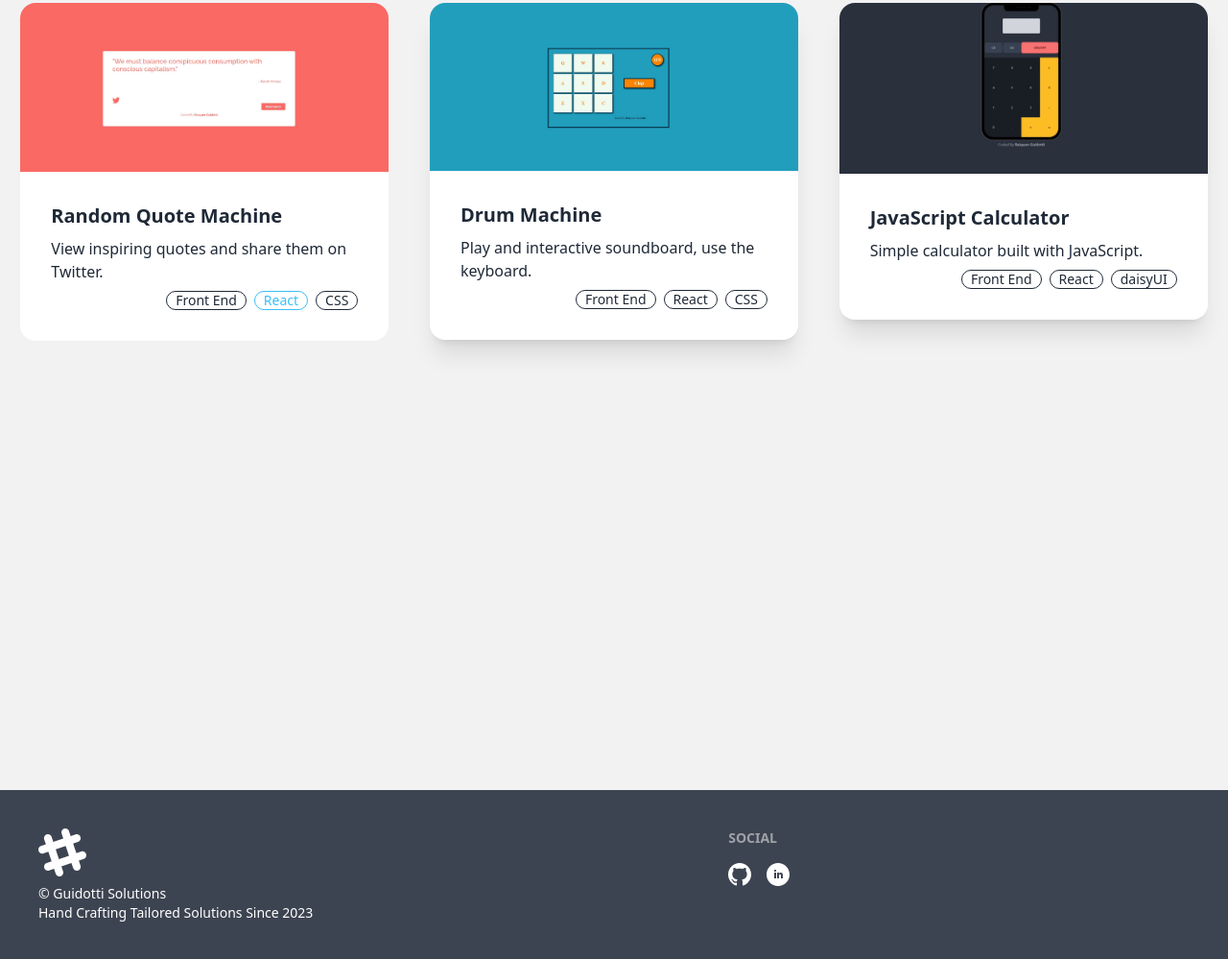
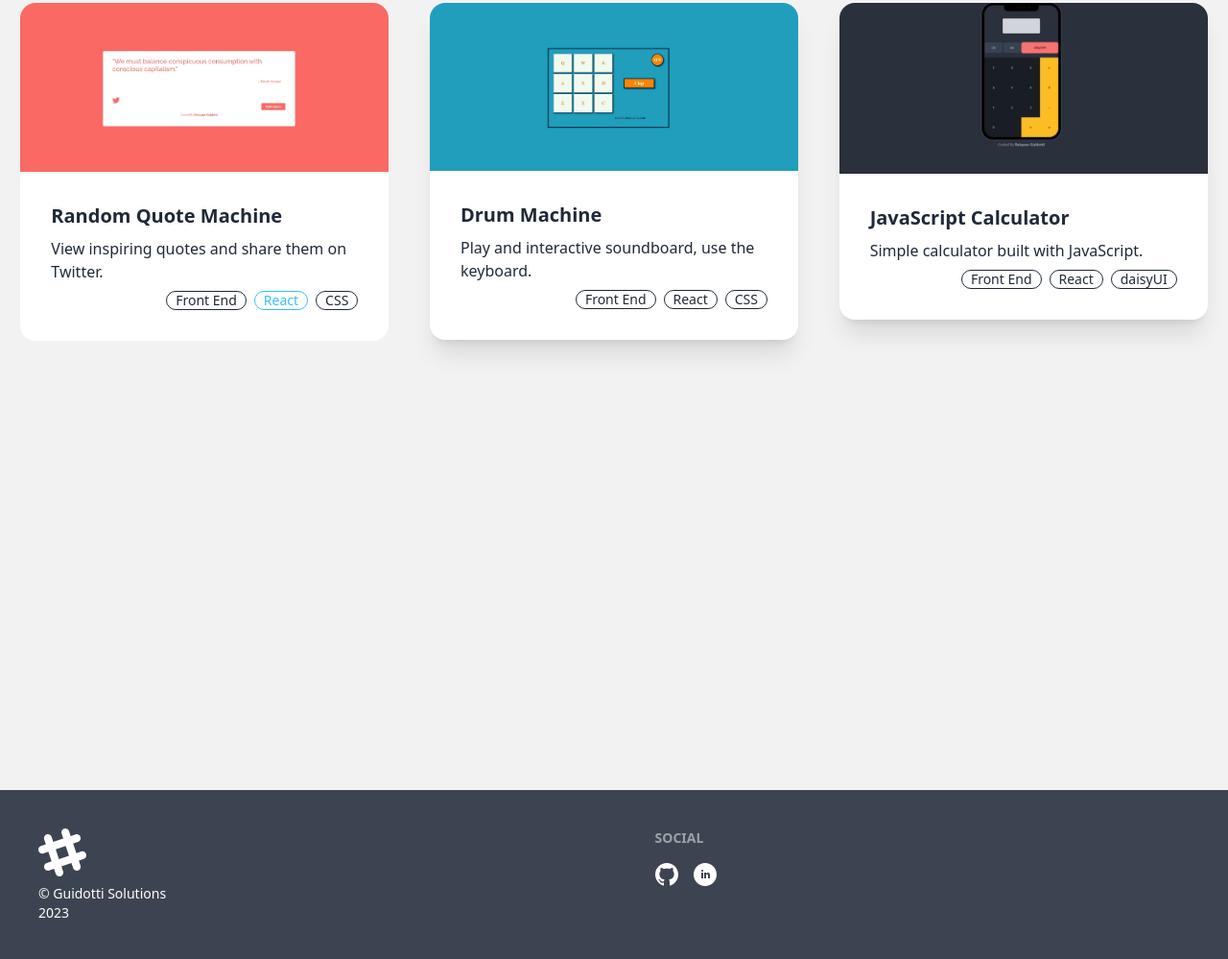
Before and after one commit to Kenny1291/personale-website-daisyui, a website: page index.html in a window 1280 px wide. Shown: the part 917-1916 px from the top of the page at 96% size. Drawn offline with nearby package versions, Linux system fonts and the light colour scheme.

Commit message:
removed footer slogan

```diff
--- a/index.html
+++ b/index.html
@@ -121,7 +121,7 @@
             data-aos-duration="600"
         >
           <svg width="50" height="50" viewBox="0 0 24 24" xmlns="http://www.w3.org/2000/svg" fill-rule="evenodd" clip-rule="evenodd" class="fill-current"><path d="M22.672 15.226l-2.432.811.841 2.515c.33 1.019-.209 2.127-1.23 2.456-1.15.325-2.148-.321-2.463-1.226l-.84-2.518-5.013 1.677.84 2.517c.391 1.203-.434 2.542-1.831 2.542-.88 0-1.601-.564-1.86-1.314l-.842-2.516-2.431.809c-1.135.328-2.145-.317-2.463-1.229-.329-1.018.211-2.127 1.231-2.456l2.432-.809-1.621-4.823-2.432.808c-1.355.384-2.558-.59-2.558-1.839 0-.817.509-1.582 1.327-1.846l2.433-.809-.842-2.515c-.33-1.02.211-2.129 1.232-2.458 1.02-.329 2.13.209 2.461 1.229l.842 2.515 5.011-1.677-.839-2.517c-.403-1.238.484-2.553 1.843-2.553.819 0 1.585.509 1.85 1.326l.841 2.517 2.431-.81c1.02-.33 2.131.211 2.461 1.229.332 1.018-.21 2.126-1.23 2.456l-2.433.809 1.622 4.823 2.433-.809c1.242-.401 2.557.484 2.557 1.838 0 .819-.51 1.583-1.328 1.847m-8.992-6.428l-5.01 1.675 1.619 4.828 5.011-1.674-1.62-4.829z"></path></svg>
-          <p>&copy; Guidotti Solutions<br/>Hand Crafting Tailored Solutions Since 2023</p>
+          <p>&copy; Guidotti Solutions<br/>2023</p>
         </div>
         <div
             data-aos="fade"
```
